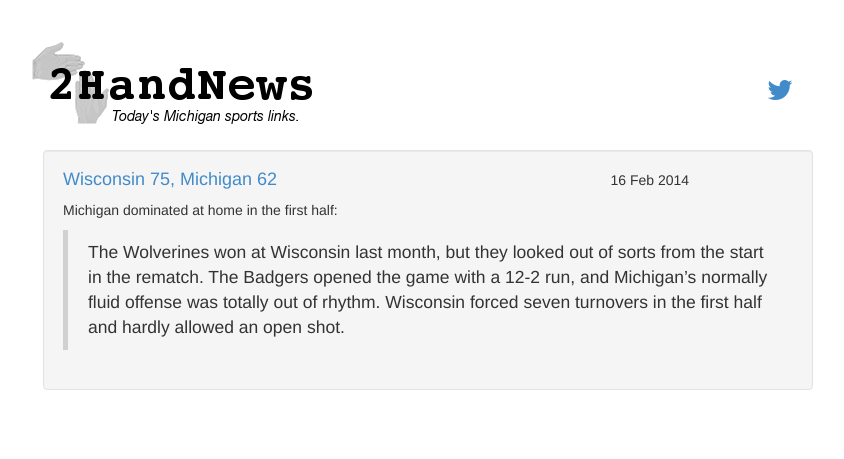
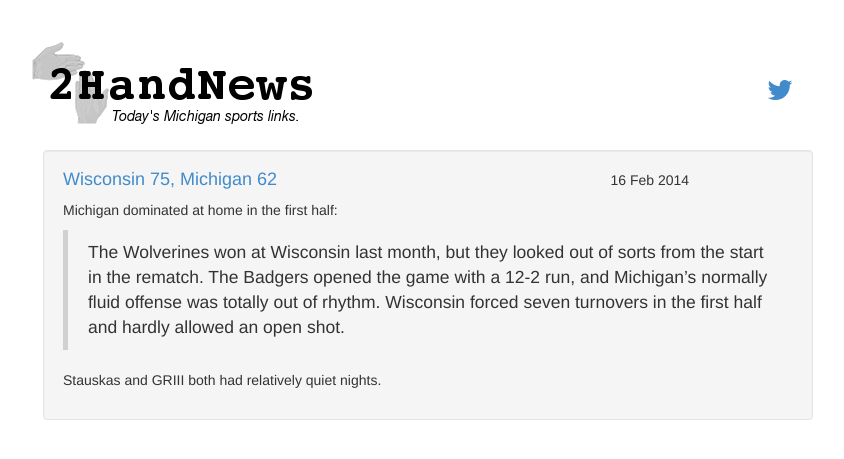
Before and after one commit to aftco/aftco.github.io, a Jekyll site: the page built from _posts/2014-02-16-mich-wis.md, in a window 1280 px wide. Shown: the top 459 px of the page, without its empty margins (212-1056 px from the left). Built offline with Jekyll 4.4.1, drawn with Linux system fonts in a browser that asks for light colours; nearby versions of some CDN libraries; Markdown is read by kramdown in place of the engine named in the settings.

Commit message:
Created :_posts/2014-02-16-mich-wis.md

```diff
--- a/_posts/2014-02-16-mich-wis.md
+++ b/_posts/2014-02-16-mich-wis.md
@@ -8,3 +8,5 @@
 Michigan dominated at home in the first half:
 
 > The Wolverines won at Wisconsin last month, but they looked out of sorts from the start in the rematch. The Badgers opened the game with a 12-2 run, and Michigan's normally fluid offense was totally out of rhythm. Wisconsin forced seven turnovers in the first half and hardly allowed an open shot.
+
+Stauskas and GRIII both had relatively quiet nights.
```
